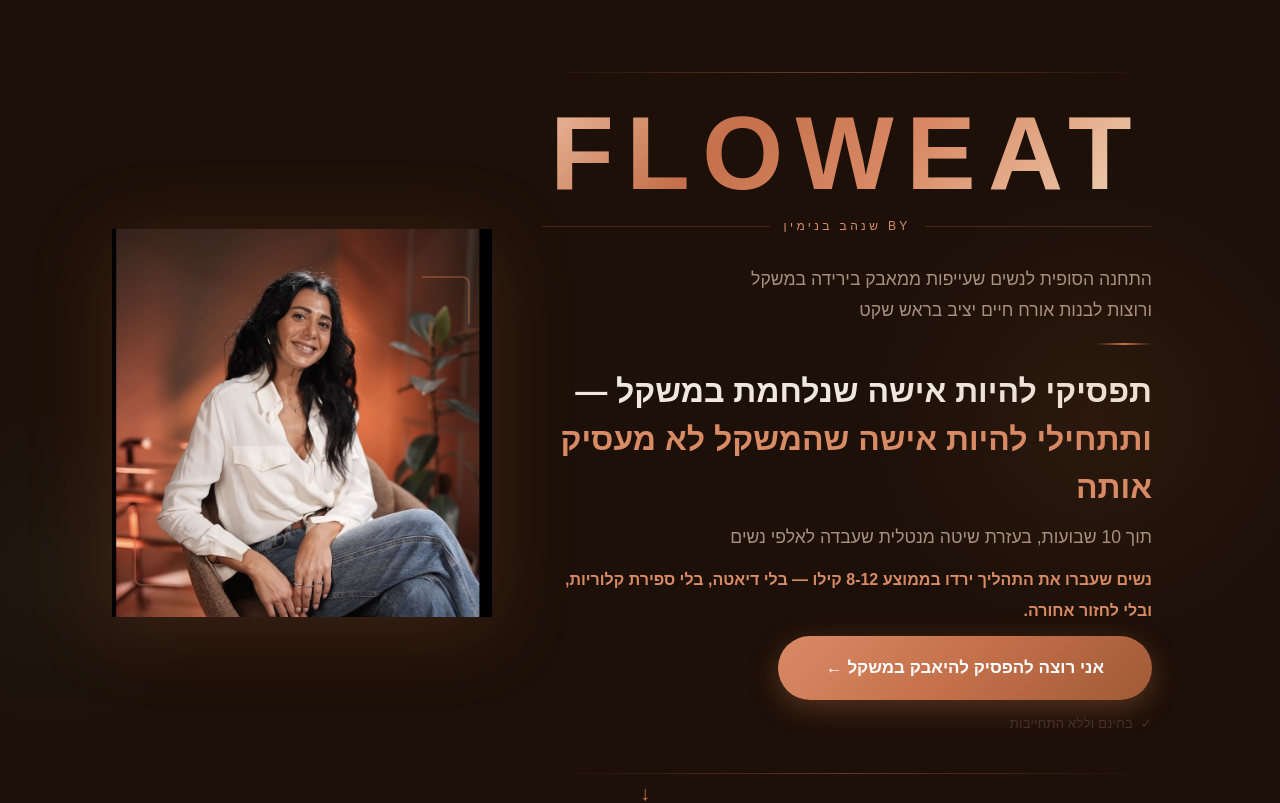
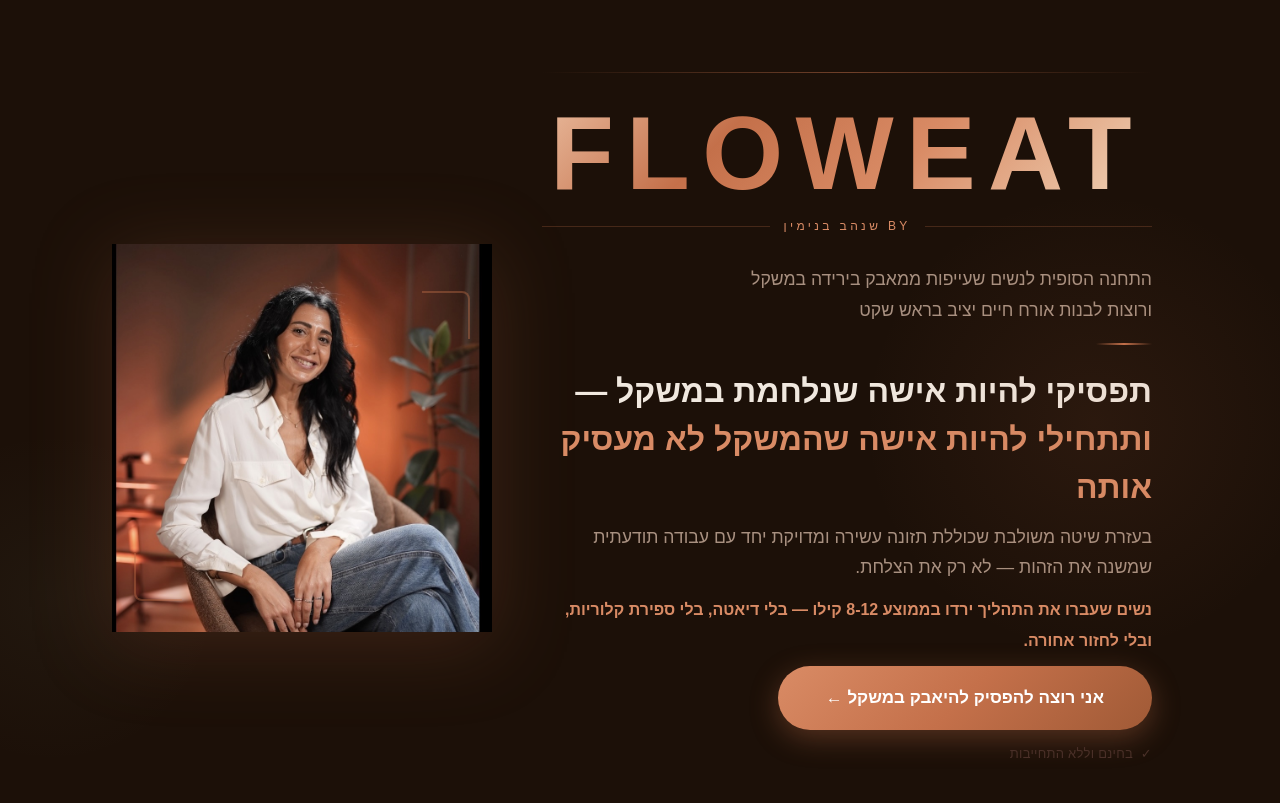
Before and after one commit to shenhav1985-netizen/floweat-landing, a Next.js app: page / in a window 1280 px wide. Shown: the top 803 px of the page. Built offline with nearby package versions, Linux system fonts and the light colour scheme.

Commit message:
hero: update method description with nutrition + mindset

```diff
--- a/app/components/HeroSection.tsx
+++ b/app/components/HeroSection.tsx
@@ -135,7 +135,7 @@ export default function HeroSection() {
             fontSize: 'clamp(0.95rem, 2.2vw, 1.1rem)',
             color: '#A89080', lineHeight: 1.7, marginBottom: 12,
           }}>
-            תוך 10 שבועות, בעזרת שיטה מנטלית שעבדה לאלפי נשים
+            בעזרת שיטה משולבת שכוללת תזונה עשירה ומדויקת יחד עם עבודה תודעתית שמשנה את הזהות — לא רק את הצלחת.
           </motion.p>
 
           <motion.p {...fadeIn(0.8)} style={{
```
